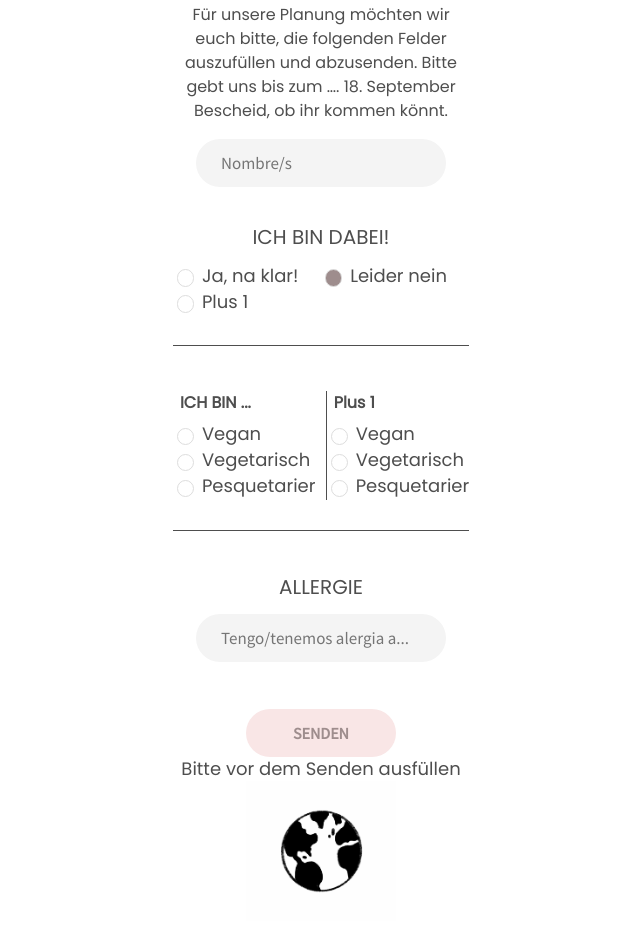
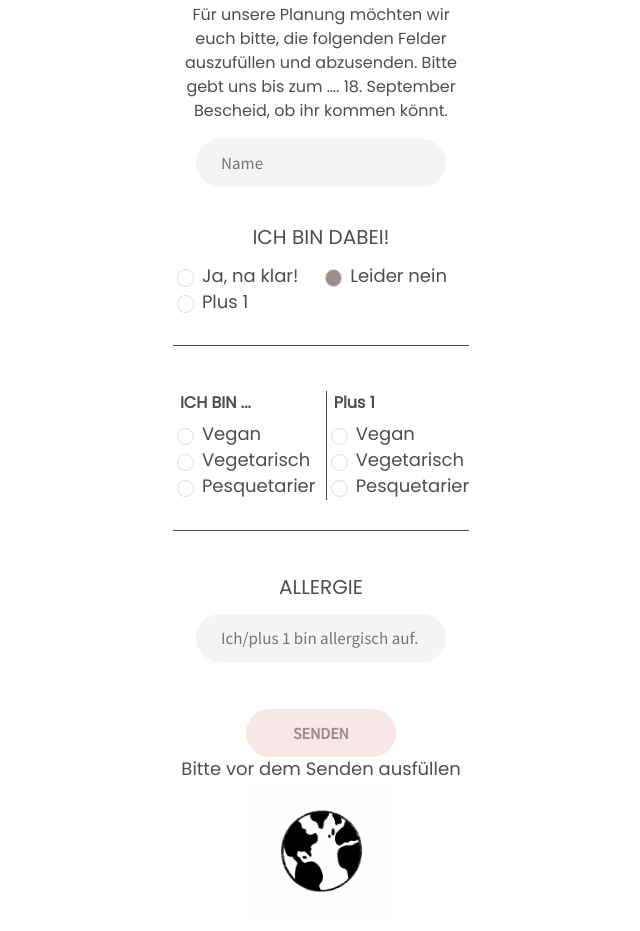
Before and after one commit to AAlejof/HeliKi, a React (Create React App) app in the folder client/: page /home/de in a window 1280 px wide. Shown: the part 2940-3871 px from the top of the page, without its empty margins (319-959 px from the left). Built offline with nearby package versions, Linux system fonts and the light colour scheme.

Commit message:
fix language

```diff
--- a/client/src/components/Form/FormDeutsch.jsx
+++ b/client/src/components/Form/FormDeutsch.jsx
@@ -69,7 +69,7 @@ export default function FormDeutsch() {
                         Bitte gebt uns bis zum …. 18. September Bescheid, ob ihr kommen könnt.</p>
                     <form className={style.rsvpForm} onSubmit={handleSubmit}>
                         <div>
-                            <input type="text" placeholder="Nombre/s" className={style.inputPill} value={input.guest.name}
+                            <input type="text" placeholder="Name" className={style.inputPill} value={input.guest.name}
                                 onChange={(e) => setInput({
                                     ...input,
                                     guest: {
@@ -292,7 +292,7 @@ export default function FormDeutsch() {
                             <h4 className={style.h4Div}>ALLERGIE</h4>
                             <input
                                 type="text"
-                                placeholder="Tengo/tenemos alergia a..."
+                                placeholder="Ich/plus 1 bin allergisch auf…"
                                 className={style.inputPill}
                                 value={input.guest.alergies}
                                 onChange={(e) => setInput({
```
